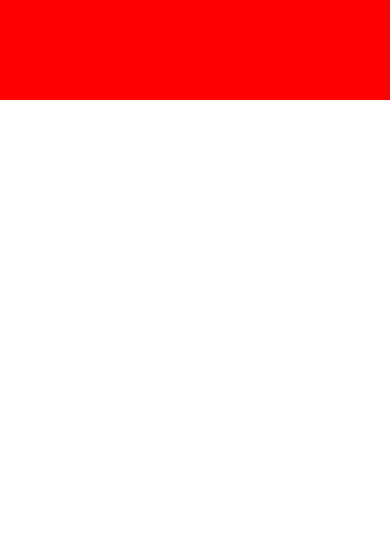
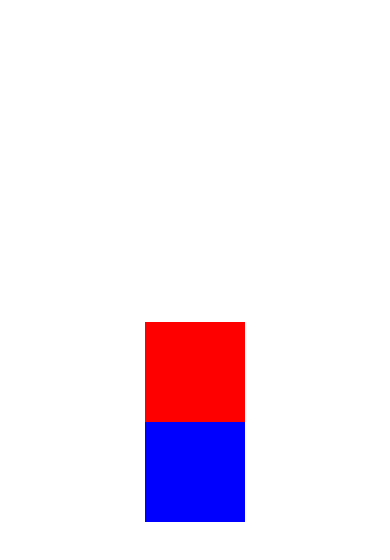
Before and after one commit to Arthur-art/ReactNative-Codecademy, a React Native app: screen / in a window 390 px wide. Shown: the top 560 px of the page. Built offline with nearby package versions, Linux system fonts and the light colour scheme.

Commit message:
FlexBox com react native

```diff
--- a/App.js
+++ b/App.js
@@ -1,20 +1,12 @@
 import React from 'react';
 import { View } from 'react-native'
-
+import { FlexBox } from './src/components/FlexBox'
 // O componente View é melhor comparável a um div elemento HTML. Da mesma forma div,
 // o Viewcomponente não é visível a menos que um estilo seja aplicado.
 //  Podemos aplicar esse estilo por meio do style props em camelCase.
 
 export default function App() {
   return (
-    <View style={styleView}>
-
-    </View>
+    <FlexBox />
   );
 }
-
-const styleView = {
-  widht: 100,
-  height: 100,
-  backgroundColor: 'red'
-};
--- /dev/null
+++ b/src/components/FlexBox.js
@@ -0,0 +1,12 @@
+import React from 'react'
+import { View } from 'react-native'
+
+export function FlexBox() {
+
+    return (
+        <View style={{ flex: 1, justifyContent: 'center', alignItems: 'center' }}>
+            <View style={{ backgroundColor: 'red', width: 100, height: 100 }}></View>
+            <View style={{ backgroundColor: 'blue', width: 100, height: 100 }}></View>
+        </View>
+    )
+}
```
